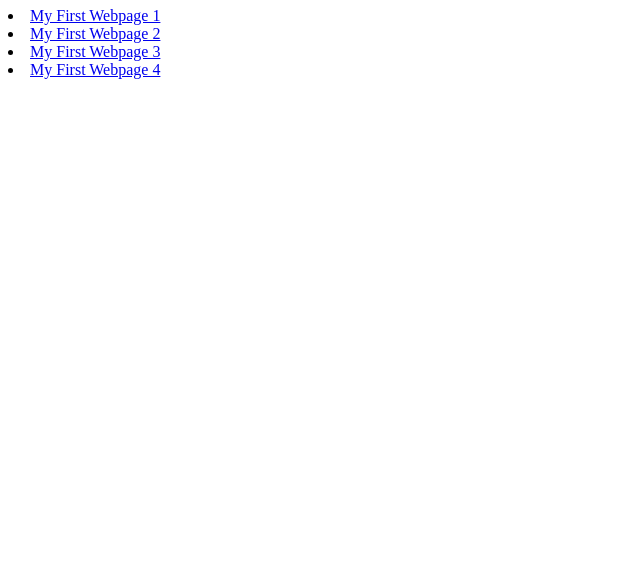
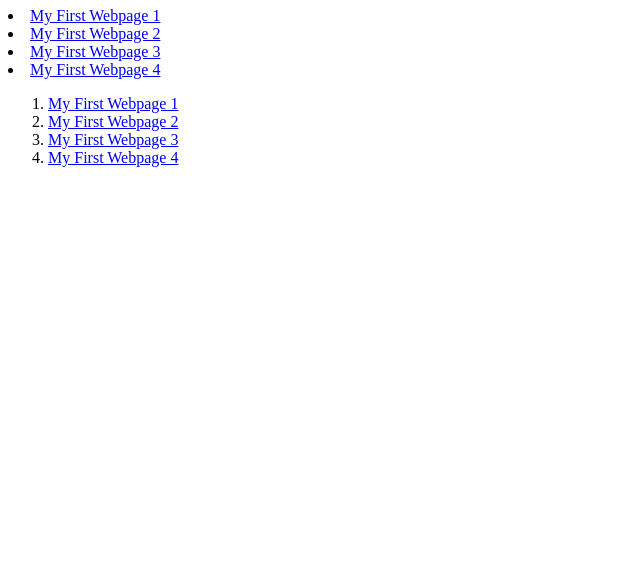
Before and after one commit to gopinathmukherjee272006-del/studentproject2, a plain HTML site: page index.html in a window 1280 px wide. Shown: the part 235-800 px from the top of the page, without its empty margins (0-640 px from the left). Drawn offline with Linux system fonts and the light colour scheme.

Commit message:
Update index.html

```diff
--- a/index.html
+++ b/index.html
@@ -14,5 +14,12 @@
         <li><a href="page2.html">My First Webpage 2</a></li>
         <li><a href="page3.html">My First Webpage 3</a></li>
         <li><a href="page4.html">My First Webpage 4</a></li>
+
+    <ol>
+         <li><a href="page1.html">My First Webpage 1</a></li>
+        <li><a href="page2.html">My First Webpage 2</a></li>
+        <li><a href="page3.html">My First Webpage 3</a></li>
+        <li><a href="page4.html">My First Webpage 4</a></li>
+    </ol>
 </body>
 </html>
```
